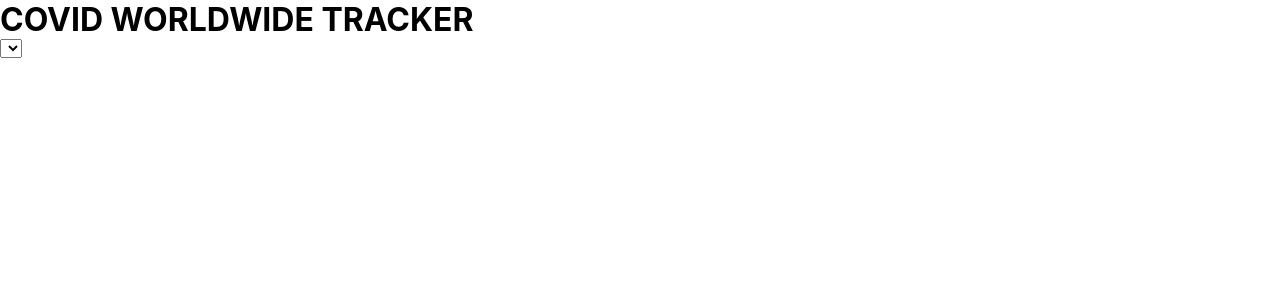
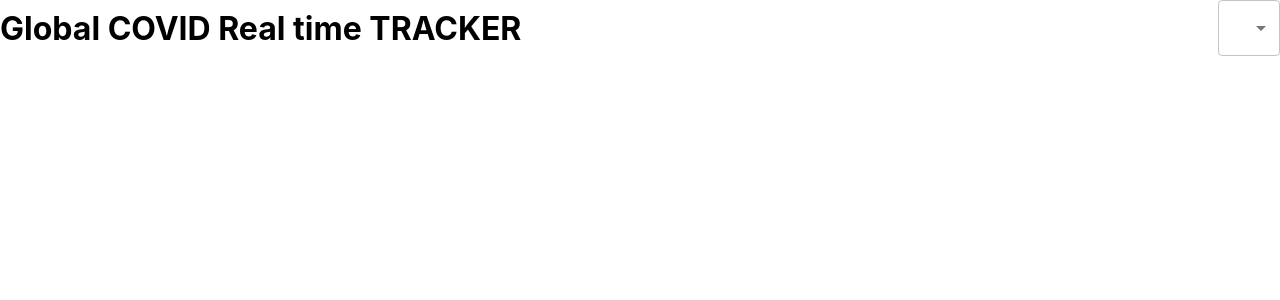
Before and after one commit to Bwogi/covidtracker, a React (Create React App) app: page / in a window 1280 px wide. Shown: the top 300 px of the page. Built offline with nearby package versions, Linux system fonts and the light colour scheme.

Commit message:
drop down work

```diff
--- a/src/App.css
+++ b/src/App.css
@@ -1,3 +1,10 @@
 * {
   margin: 0;
 }
+
+.app__header{
+  display: flex;
+  align-items: center;
+  justify-content: space-between;
+  margin-bottom: 20px;
+}
--- a/src/App.js
+++ b/src/App.js
@@ -1,22 +1,25 @@
+import React from 'react';
 import{
   Select,
   FormControl,
   MenuItem,
 } from "@material-ui/core";
-import React from 'react';
 import './App.css';
 
 function App() {
   return (
     <div className="App">
-      <h1>COVID WORLDWIDE TRACKER</h1>
-      <FormControl className="app__dropdown" >
-        <select variant="outlined" value="abc" >
-          <MenuItem value="worldwide">Worldwide</MenuItem>
-          <MenuItem value="worldwide">Option 2</MenuItem>
-          <MenuItem value="worldwide">Option 3</MenuItem>
-        </select>
-      </FormControl>
+      <div className="app__header">
+        <h1>Global COVID Real time TRACKER</h1>
+        <FormControl className="app__dropdown" >
+          <Select variant="outlined" value="abc" >
+            <MenuItem value="worldwide">Worldwide</MenuItem>
+            <MenuItem value="worldwide">Option 2</MenuItem>
+            <MenuItem value="worldwide">Option 3</MenuItem>
+          </Select>
+        </FormControl>
+      </div>
+
 
       {/* Header */}
       {/* Worldwide Dropdown */}
```
